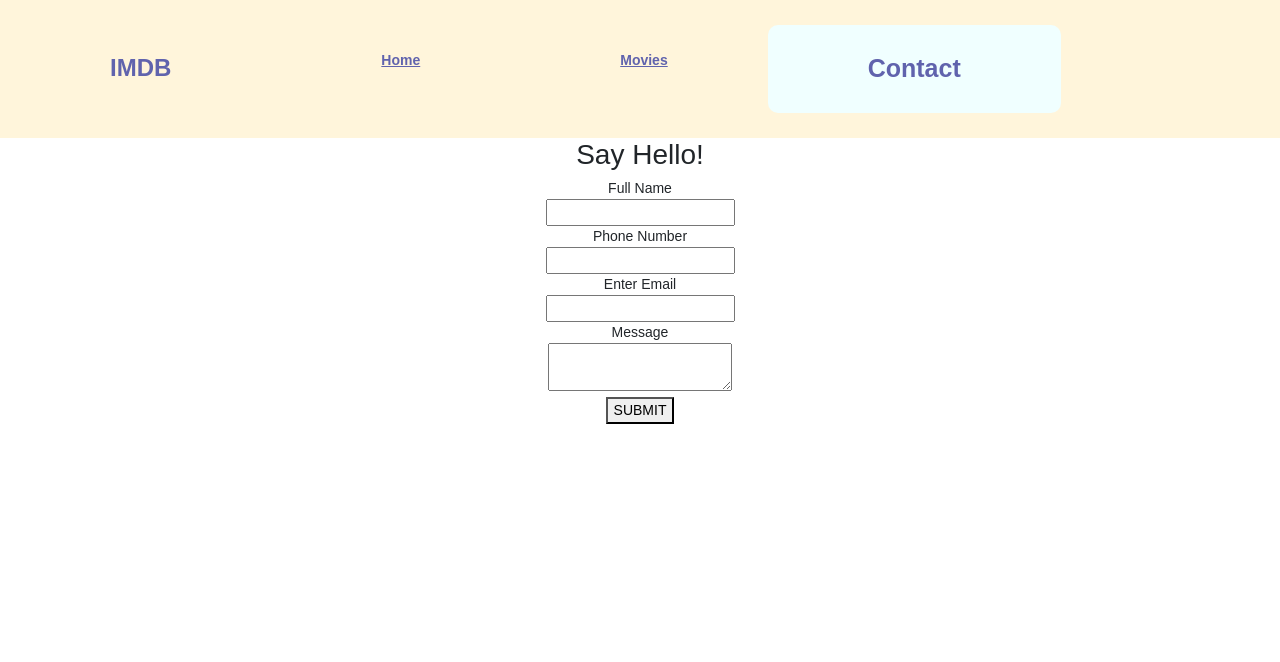
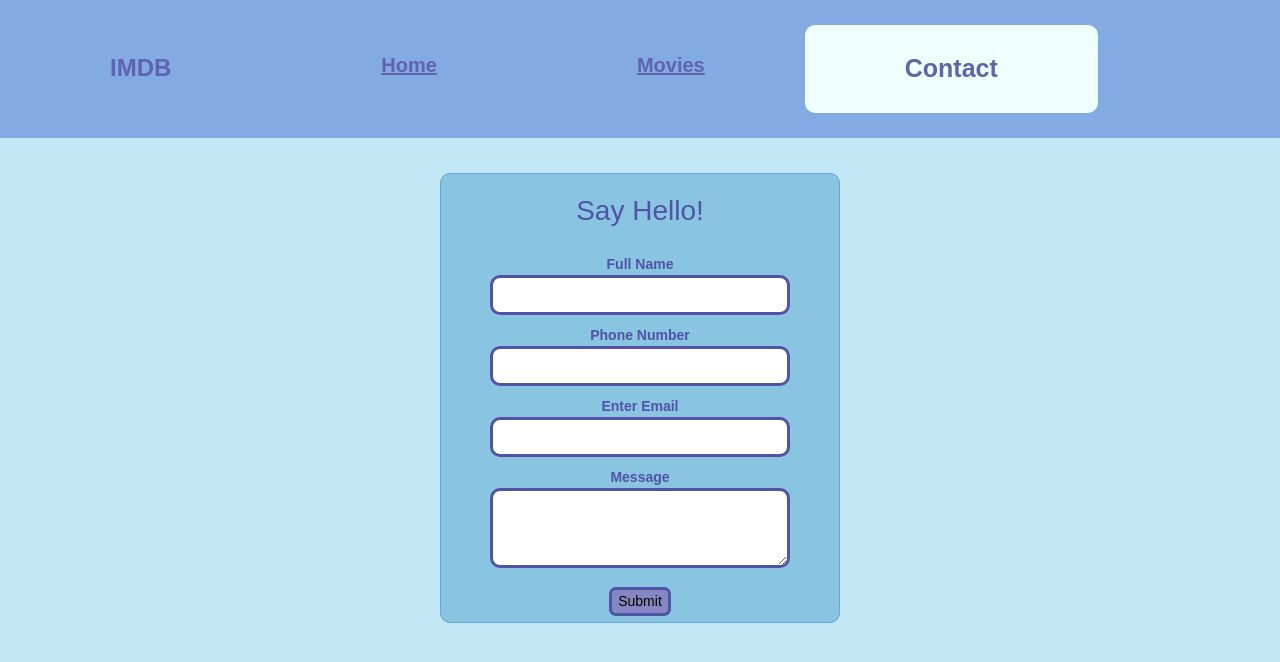
Before and after one commit to NarminaKarimova/hw3_imdb, a React (Create React App) app: page /contact in a window 1280 px wide. Shown: the top 662 px of the page. Built offline with nearby package versions, Linux system fonts and the light colour scheme.

Commit message:
lastCss!!!

```diff
--- a/package.json
+++ b/package.json
@@ -7,6 +7,7 @@
     "@testing-library/jest-dom": "^5.11.6",
     "@testing-library/react": "^11.2.2",
     "@testing-library/user-event": "^12.5.0",
+    "bootstrap": "^5.2.3",
     "emailjs-com": "^3.2.0",
     "react": "^18.0.0",
     "react-dom": "^18.0.0",
--- a/src/components/Contact.jsx
+++ b/src/components/Contact.jsx
@@ -1,5 +1,7 @@
-import React, { useEffect, useState } from 'react';
+import React, {  useState } from 'react';
+// import "./Contact.css";
 
+import "./Home.css";
 function Contact() {
 
   const [fullName, setFullName] = useState('');
@@ -31,31 +33,68 @@ function handleSubmit(event) {
 }
 
   return (
-    <center>
+    <center style={{width: "400px",
+      height: "450px",
+      margin: "35px auto",
+      border: "1px solid #689eea",
+      borderRadius: "10px",
+      backgroundColor: "#89C4E1"}}>
 
     <form onSubmit={handleSubmit}>
 
-        <div className="formWord">
-        <h2>Say Hello!</h2>
-        <span>Full Name</span>
+        <div className="contact">
+        <h2
+        style={{paddingTop: "20px",
+    paddingBottom: "20px",
+    color:"#5053a7"}}
+    >Say Hello!</h2>
+
+        <span
+        style={{color:"#5053a7",
+    fontWeight: "bold"}}
+      >Full Name</span>
         <br />
-        <input className ="input100" type="text" name="fullName" value={fullName} onChange={(e) => setFullName(e.target.value)} required />
+        <input className ="input" type="text" name="fullName" style={{ width:"300px",
+    height: "40px",
+    border: "solid #5053a7",
+    borderRadius: "10px",
+    marginBottom: "10px"}} value={fullName} onChange={(e) => setFullName(e.target.value)} required />
         <br />
-        <span>Phone Number</span>
+        <span
+         style={{color:"#5053a7",
+    fontWeight: "bold"}}>Phone Number</span>
         <br />
-        <input className ="input100" type="text" name="phone" required value ={phoneNumber} onChange={(e) => setphoneNumber(e.target.value)}/>
+        <input className ="input" type="text" name="phone"  style={{ width:"300px",
+    height: "40px",
+    border: "solid #5053a7",
+    borderRadius: "10px",
+    marginBottom: "10px"}} required value ={phoneNumber} onChange={(e) => setphoneNumber(e.target.value)}/>
         <br />
-        <span> Enter Email</span>
+        <span
+        style={{color:"#5053a7",
+    fontWeight: "bold"}}> Enter Email</span>
         <br />
-        <input className ="input100" type="text" name="email" required value={email} onChange={(e) => setEmail(e.target.value)} />
+        <input className ="input" type="text" name="email" style={{ width:"300px",
+    height: "40px",
+    border: "solid #5053a7",
+    borderRadius: "10px",
+    marginBottom: "10px"}} required value={email} onChange={(e) => setEmail(e.target.value)} />
         <br />
-        </div>
-        <div className="formWord">
-          <span>Message</span>
+          <span
+          style={{color:"#5053a7",
+    fontWeight: "bold"}}
+    >Message</span>
           <br />
-          <textarea name="message" required value={message} onChange={(e) => setMessage(e.target.value)} ></textarea>
+          <textarea name="message" style={{ width:"300px",
+    height: "80px",
+    border: "solid #5053a7",
+    borderRadius: "10px",
+    marginBottom: "10px"}} required value={message} onChange={(e) => setMessage(e.target.value)} ></textarea>
           <br />
-          <button>SUBMIT</button>
+          <button style={{marginTop: "3px",
+   backgroundColor: "#8587c3",
+   border: "solid #5053a7",
+   borderRadius: "7px"}}>Submit</button>
           <div className="row">
           </div>
         </div>
--- a/src/components/DetailedInfo.css
+++ b/src/components/DetailedInfo.css
@@ -8,79 +8,78 @@
 html,
 body {
     margin: 0;
-    background: white;
+    background: #C2E8F6;
     font-family: 'Montserrat', helvetica, arial, sans-serif;
     font-size: 14px;
     font-weight: 400;
 }
 
-.link {
+.movie-card{
     display: block;
     text-align: center;
-    color: #777;
-    text-decoration: none;
-    padding: 10px;
-}
-
-/* .movie_card{
+    background-color: #89C4E1;
     position: relative;
     display: block;
     width: 800px;
-  height: 350px;
+    height: 450px;
     margin: 80px auto;
     overflow: hidden;
-  border-radius: 10px;
+    border-radius: 15px;
     transition: all 0.4s;
     box-shadow: 0px 0px 120px -25px rgba(0,0,0, 0.5);
 
-  .info_section{
+}
+.poster{
+  position: relative;
+  float: left;
+  margin-right: 20px;
+  height: 450px;
+  box-shadow: 0 0 20px -10px rgba(0,0,0,0.5);
+  border-radius: 15px;
+}
+.details{
   position: relative;
   width: 100%;
   height: 100%;
   background-blend-mode: multiply;
   z-index: 2;
   border-radius: 10px;
-    .movie_header{
-      position: relative;
-      padding: 25px;
-      height: 40%;
+}
 h1{
-        color: black;
+  padding-top: 10px;
+  color: #6063ad;
   font-weight: 400;
 }
 h4{
-        color: #555;
+  color: #8083d7;
   font-weight: 400;
 }
-      .minutes{
+h5{
+  padding: 10px;
+  color: #8083d7;
+  font-weight: 400;
+}
+.time{
   display: inline-block;
   margin-top: 15px;
-        color: #555;
+  color: #7879c5;
   padding: 5px;
   border-radius: 5px;
-        border: 1px solid rgba(0,0,0,0.05);
+  border: 1px solid #bfc2fa;
 }
-      .type{
+.genre{
   display: inline-block;
-        color: #959595;
+  color: #7879c5;
   margin-left: 10px;
+  border-radius: 5px;
+  padding: 5px;
+  border: 1px solid #bfc2fa;
 }
-      .locandina{
-        position: relative;
-        float: left;
-        margin-right: 20px;
-        height: 120px;
-        box-shadow: 0 0 20px -10px rgba(0,0,0,0.5);
-      }
-    }
-    .movie_desc{
+.description{
   padding: 25px;
   height: 50%;
-      .text{
-        color: #545454;
-      }
-    }
-    }
+  color: #8083d7;
+  font-size: 17px;
 }
 .blur_back{
   position: absolute;
@@ -90,18 +89,9 @@ body {
   background-size: cover;
   border-radius: 11px;
 }
-} */
+@media screen and (min-width: 768px) {
 
-@media screen and (min-width: 768px) {
-    .movie_header {
-        width: 65%;
-    }
-
-    .movie_desc {
-        width: 50%;
-    }
-
-    .info_section {
+  .details {
       background: linear-gradient(to right, #e5e6e6 50%, transparent 100%);
   }
 
@@ -110,9 +100,8 @@ body {
       background-position: -100% 10% !important;
   }
 }
-
 @media screen and (max-width: 768px) {
-    .movie_card {
+.movie-card {
     width: 95%;
     margin: 70px auto;
     min-height: 350px;
@@ -124,30 +113,8 @@ body {
     background-position: 50% 50% !important;
 }
 
-    .movie_header {
-        width: 100%;
-        margin-top: 85px;
-    }
-
-    .movie_desc {
-        width: 100%;
-    }
-
-    .info_section {
+.details {
     background: linear-gradient(to top, #e5e6e6 50%, transparent 100%);
     display: inline-grid;
 }
 }
-
-
-.bright_back {
-    background: url("https://occ-0-2433-448.1.nflxso.net/art/cd5c9/3e192edf2027c536e25bb5d3b6ac93ced77cd5c9.jpg");
-}
-
-.tomb_back {
-    background: url("https://fsmedia.imgix.net/cd/c9/5e/ba/4817/4d9a/93f0/c776ec32ecbc/lara-crofts-neck-looks-unnatural-in-the-new-poster-for-tomb-raider.png");
-}
-
-.ave_back {
-    background: url("https://www.gannett-cdn.com/-mm-/c03fd140debe8ad4c05cf81a5cad7ad61a12ce52/c=0-1580-2985-3266&r=x803&c=1600x800/local/-/media/2017/06/09/USATODAY/USATODAY/636326272873599176-Black-Panther-Teaser.jpg");
-}
--- a/src/components/DetailedInfo.jsx
+++ b/src/components/DetailedInfo.jsx
@@ -21,17 +21,20 @@ export default function DetailedInfo() {
     return (
         <div>
 
-            <div className="movie_card" id="bright">
-                <div className="info_section">
-                    <div className="movie_header">
-                        <img className="locandina" src={MovieDetails.Poster_Link} />
+            <div className="movie-card" id="bright">
+                <div className="details">
+                    <div className="header">
+                        <img className="poster" src={MovieDetails.Poster_Link} />
                         <h1>{MovieDetails.Series_Title}</h1>
                         <h4>{MovieDetails.Released_Year}, {MovieDetails.Director}</h4>
-                        <span className="minutes">{MovieDetails.Runtime}</span>
-                        <p className="type">{MovieDetails.Genre}</p>
+                        <h5>{MovieDetails.Star1}, {MovieDetails.Star2}
+                        <br /> {MovieDetails.Star3}, {MovieDetails.Star4}</h5>
+
+                        <span className="time">{MovieDetails.Runtime}</span>
+                        <p className="genre">{MovieDetails.Genre}</p>
                     </div>
-                    <div className="movie_desc">
-                        <p className="text">
+                    <div className="description">
+                        <p className="overview">
                             {MovieDetails.Overview}
                         </p>
                     </div>
--- a/src/components/Movie.jsx
+++ b/src/components/Movie.jsx
@@ -14,19 +14,17 @@ const Movie = ({ posts, loading }) => {
             width: 200
           }}>
 
-            <div className='card' style={{ width: '10rem', padding: 10 }} key={item.id}>
+            <div className='card' style={{ width: '14rem', padding: 10, height:'440px' }} key={item.id}>
               <img src={item.Poster_Link} className='card-img-top' alt='poster'></img>
               <div className="card-body">
-                <h5 className='card-title'>{item.Series_Title}</h5>
-              </div>
-              <div className="genre">
-                <h6>{item.Genre}</h6>
-              </div>
-              <div className="rating">{item.IMDB_Rating}</div>
-              <div>
-                <Link className="movie-item" to={`/movie_data/${item.id}`} >
+                <h6 className='card-title' style={{fontWeight:'bold', color:"#6063ad", fontSize:"20px"}}>{item.Series_Title}</h6>
+
+              <div className="rating" style={{color:"#6063ad", fontSize:"17px"}}>🖤 {item.IMDB_Rating} </div>
+              <Link className="movie-item" to={`/movie_data/${item.id}`} >
                   More Info
                 </Link>
+              </div>
+              <div>
               </div>
             </div>
 
--- a/src/components/Movies.jsx
+++ b/src/components/Movies.jsx
@@ -34,7 +34,7 @@ function Movies() {
 
   return (
     <div>
-      <h1>Movies</h1>
+      <h1 style={{textAlign:'center'}}>Movies</h1>
       <Movie posts={currentPosts} loading={loading} />
       <Pagination
         postsPerPage={moviesPerpage}
--- a/src/components/NavBar.css
+++ b/src/components/NavBar.css
@@ -1,5 +1,5 @@
 nav {
-  background-color: #FFF5DB;
+  background-color: #82AAE3;
   padding: 25px 100px;
 }
 
@@ -8,6 +8,7 @@ nav>a {
   padding: 25px 100px;
   font-weight: bold;
   color: #6063ad;
+  font-size: 20px;
 }
 
 nav>a:hover {
--- a/src/index.css
+++ b/src/index.css
@@ -10,5 +10,5 @@ html {
 
 body {
   margin: 0;
-  background-color: #3f3f3f;
+  background-color: #C2E8F6;
 }
```
Also changed, not shown: messages.json (added, +39 -0 lines), src/components/Home.css (+30 -16 lines), src/components/Home.jsx (+22 -23 lines), 1 other file (tests, documents, lock files or other folders). Lines whose indentation alone changed are shown as unchanged.
